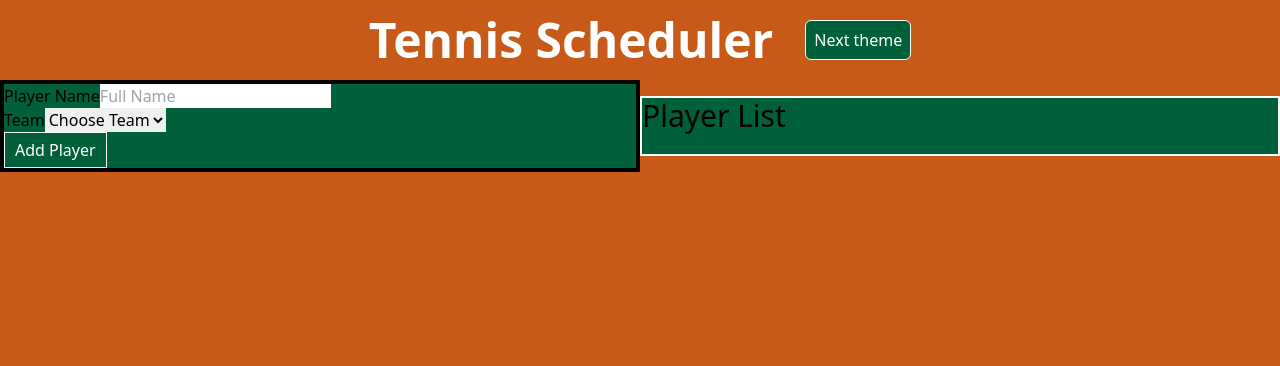
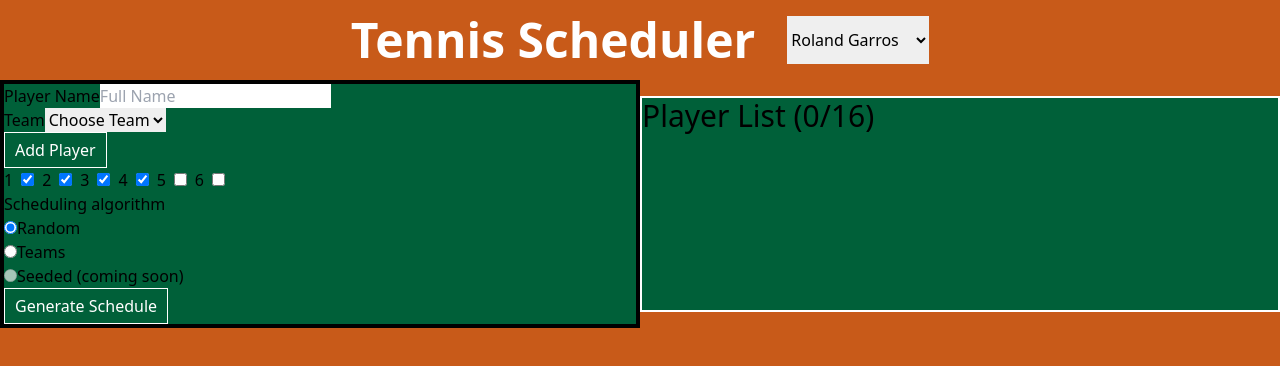
Before and after one commit to wallisCodes/tennis-scheduler, a React (Vite) app: page / in a window 1280 px wide. Shown: the top 366 px of the page. Built offline with nearby package versions, Linux system fonts and the light colour scheme.

Commit message:
Added schedule form with court + algorithm selection and updated theme selection to a drop down input

```diff
--- a/src/components/ScheduleForm.jsx
+++ b/src/components/ScheduleForm.jsx
@@ -1,7 +1,128 @@
-import React from "react"
+import React, { useState } from "react"
 
-export default function ScheduleForm(){
+export default function ScheduleForm({courts, setCourts, algorithm, setAlgorithm}){
+    function handleCourts(event){
+        const {name, checked} = event.target;
+        setCourts(prevCourts => {
+            return {
+              ...prevCourts,
+              [name]: checked
+            }
+         })
+    }
+
+    function handleSubmit(event){
+        event.preventDefault();
+        // generateSchedule(players, courts, algorithm);
+        console.log(`Current algorithm: ${algorithm}`);
+    }
+
     return (
-        <div>ScheduleForm</div>
+        <>
+            <form onSubmit={handleSubmit}>
+                {/* Court checkboxes */}
+                <div className="space-x-2">
+                    <label htmlFor="court-1">1</label>
+                    <input
+                        type="checkbox"
+                        id="court-1"
+                        onChange={handleCourts}
+                        name="one"
+                        checked={courts.one}
+                        className=""
+                    />
+
+                    <label htmlFor="court-2">2</label>
+                    <input
+                        type="checkbox"
+                        id="court-2"
+                        onChange={handleCourts}
+                        name="two"
+                        checked={courts.two}
+                        className=""
+                    />
+
+                    <label htmlFor="court-3">3</label>
+                    <input
+                        type="checkbox"
+                        id="court-3"
+                        onChange={handleCourts}
+                        name="three"
+                        checked={courts.three}
+                        className=""
+                    />
+
+                    <label htmlFor="court-4">4</label>
+                    <input
+                        type="checkbox"
+                        id="court-4"
+                        onChange={handleCourts}
+                        name="four"
+                        checked={courts.four}
+                        className=""
+                    />
+
+                    <label htmlFor="court-5">5</label>
+                    <input
+                        type="checkbox"
+                        id="court-5"
+                        onChange={handleCourts}
+                        name="five"
+                        checked={courts.five}
+                        className=""
+                    />
+
+                    <label htmlFor="court-6">6</label>
+                    <input
+                        type="checkbox"
+                        id="court-6"
+                        onChange={handleCourts}
+                        name="six"
+                        checked={courts.six}
+                        className=""
+                    />
+                </div>
+
+                {/* Algorithm types */}
+                <fieldset>
+                    <legend>Scheduling algorithm</legend>
+                    <input
+                        type="radio"
+                        id="random"
+                        name="algorithm"
+                        value="random"
+                        checked={algorithm === "random"}
+                        onChange={(e) => setAlgorithm(e.target.value)}
+                    />
+                    <label htmlFor="random">Random</label>
+                    <br />
+
+                    <input
+                        type="radio"
+                        id="teams"
+                        name="algorithm"
+                        value="teams"
+                        checked={algorithm === "teams"}
+                        onChange={(e) => setAlgorithm(e.target.value)}
+                    />
+                    <label htmlFor="teams">Teams</label>
+                    <br />
+
+                    <input
+                        type="radio"
+                        id="seeded"
+                        name="algorithm"
+                        value="seeded"
+                        checked={algorithm === "seeded"}
+                        onChange={(e) => setAlgorithm(e.target.value)}
+                        disabled
+                    />
+                    <label htmlFor="seeded">Seeded (coming soon)</label>
+                    <br />
+                </fieldset>
+
+                <button className="border">Generate Schedule</button>
+              </form>
+        </>
     )
 }
--- a/src/components/ScheduleWrapper.jsx
+++ b/src/components/ScheduleWrapper.jsx
@@ -2,21 +2,28 @@ import React, { useState } from "react"
 import Player from "./Player"
 import PlayerForm from "./PlayerForm"
 import EditPlayerForm from "./EditPlayerForm"
+import ScheduleForm from "./ScheduleForm"
 import "../ScheduleWrapper.css"
 import { v4 as uuidv4 } from "uuid"
 
 uuidv4();
 
 export default function ScheduleWrapper(){
-    const [themeIndex, setThemeIndex] = useState(0);
-    const themes = ["roland-garros", "wimbledon", "us-open", "aus-open"];
-    let resetIndex = themeIndex >= themes.length - 1;
+    const [theme, setTheme] = useState("roland-garros");
+    const [players, setPlayers] = useState([]);
+    const [courts, setCourts] = useState({
+        one: true,
+        two: true,
+        three: true,
+        four: true,
+        five: false,
+        six: false
+    });
+    const [algorithm, setAlgorithm] = useState("random");
 
-    function nextTheme(){
-        resetIndex ? setThemeIndex(0) : setThemeIndex(themeIndex + 1);
-    }
-
-    const [players, setPlayers] = useState([]);
+    const courts_selected = Object.values(courts).reduce((a, court) => a + court, 0); //counting number of courts selected (truthy values)
+    const suggested_players = courts_selected * 4;
+    const max_players = "calculate depending on number of courts and time played (not yet implemented)";
 
     function addPlayer(name, team){
         setPlayers([
@@ -48,25 +55,40 @@ export default function ScheduleWrapper(){
 
     return (
         <>
-            <div className="App h-lvh" data-theme={themes[themeIndex]}>
+            <div className="App h-lvh" data-theme={theme}>
                 <div className=" max-w-7xl mx-auto ">
                     {/* "NAVBAR" */}
                     <div className="flex justify-center gap-8 py-4">
                         <h1 className="text-white font-bold text-5xl">Tennis Scheduler</h1>
-                        <button onClick={nextTheme} className="border rounded-md px-2 my-1">Next theme</button>
+                        <select
+                            onChange={e => setTheme(e.target.value)}
+                            value={theme}
+                            className=""
+                        >
+                            <option value="roland-garros">Roland Garros</option>
+                            <option value="wimbledon">Wimbledon</option>
+                            <option value="us-open">US Open</option>
+                            <option value="aus-open">Australian Open</option>
+                        </select>
                     </div>
 
                     <div className="flex w-full">
-                        {/* FORM FOR PLAYER DATA */}
+                        {/* FORMS FOR INPUT DATA */}
                         <div className="box flex flex-col w-1/2 border-4 border-black">
                             <PlayerForm
                                 addPlayer={addPlayer}
+                            />
+                            <ScheduleForm
+                                courts={courts}
+                                setCourts={setCourts}
+                                algorithm={algorithm}
+                                setAlgorithm={setAlgorithm}
                             />
                         </div>
 
                         {/* PLAYER LIST */}
                         <div className="box w-1/2 border-2 border-white my-4 text-left">
-                            <h1 className="text-3xl">Player List</h1>
+                            <h1 className="text-3xl">{`Player List (${players.length}/${suggested_players})`}</h1>
                             {players.map((player, index) => (
                                 player.isEditing ? (
                                     <EditPlayerForm
--- a/src/index.css
+++ b/src/index.css
@@ -2,7 +2,7 @@
 @tailwind components;
 @tailwind utilities;
 
-:root {
+[data-theme="roland-garros"] {
     --primary-color: #c85a19;
     --secondary-color: #006039;
     --tertiary-color: white;
```
